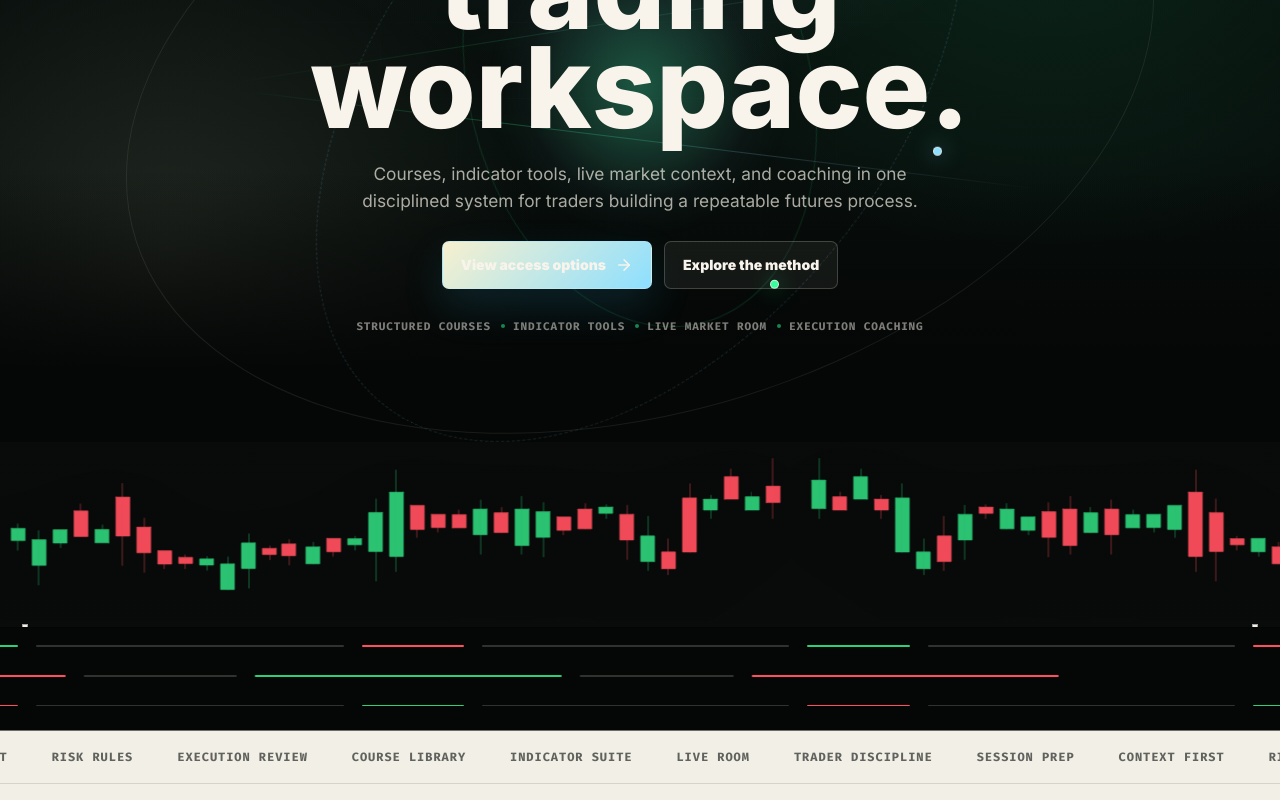
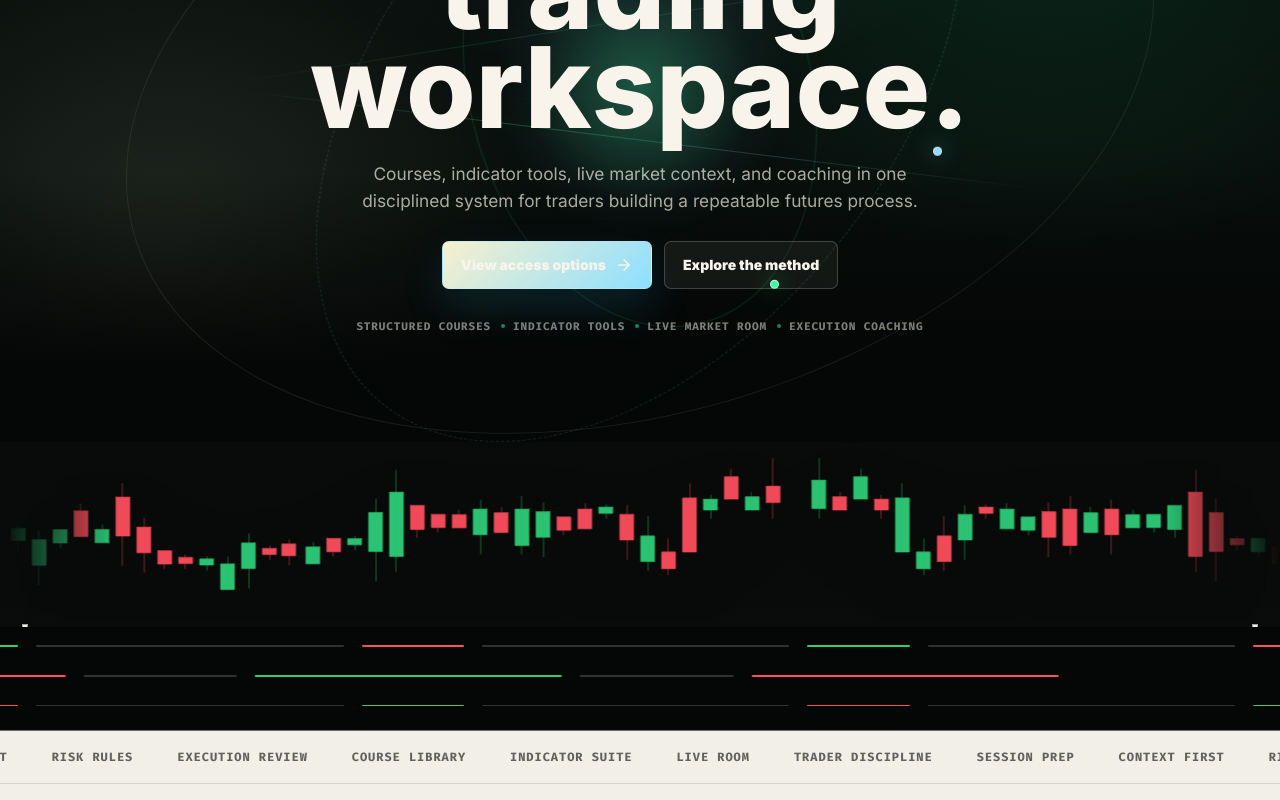
Before and after one commit to CodoWIzard/xentro-trading-template-clone, a Next.js app: page / in a window 1280 px wide. Shown: the part 358-1158 px from the top of the page. Built offline with nearby package versions, Linux system fonts and the light colour scheme.

Commit message:
Add edge fade to trading graph

```diff
--- a/app/globals.css
+++ b/app/globals.css
@@ -2299,6 +2299,8 @@ select {
   overflow: hidden;
   width: 100%;
   height: clamp(132px, 14vw, 210px);
+  mask-image: linear-gradient(90deg, transparent 0%, #000 9%, #000 91%, transparent 100%);
+  -webkit-mask-image: linear-gradient(90deg, transparent 0%, #000 9%, #000 91%, transparent 100%);
 }
 
 .h-marquee_track {
```
